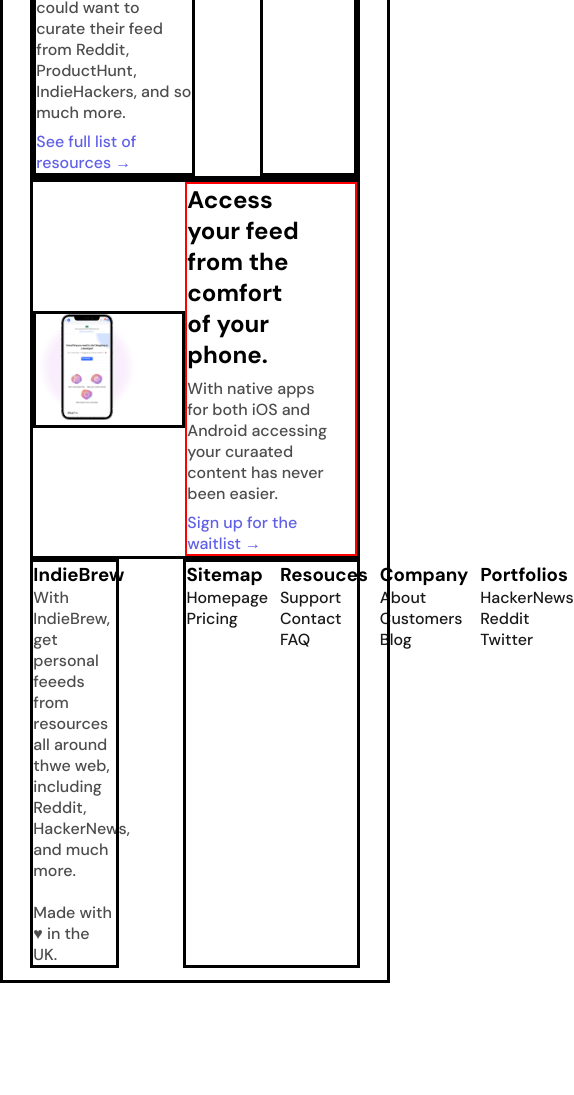
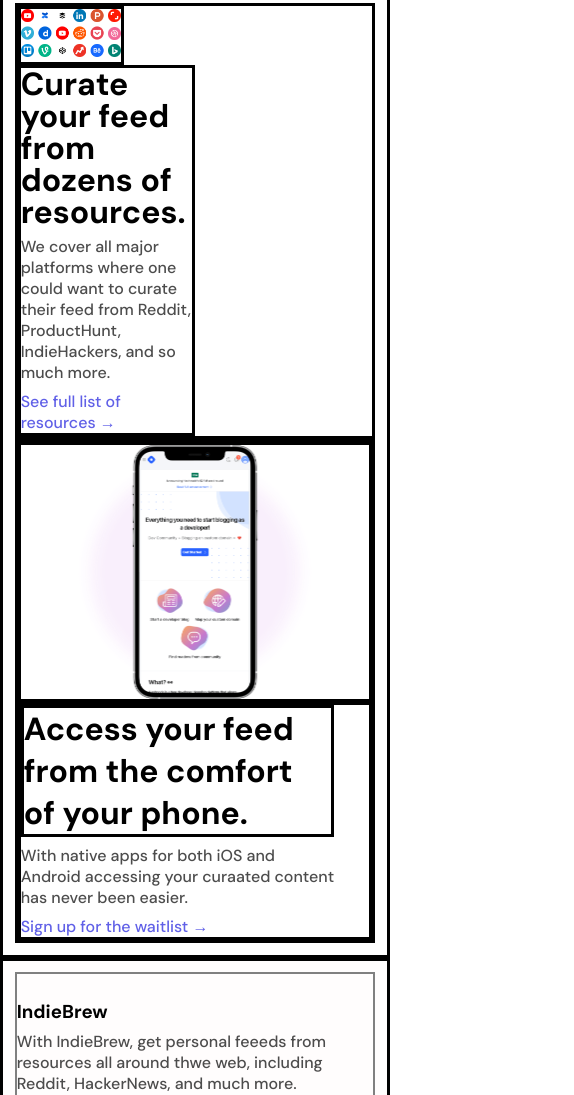
Before and after one commit to sansiil/IndieBrew, a plain HTML site: page ind.html in a window 390 px wide. Shown: the part 905-2000 px from the top of the page, 574 px wide, since content can reach past the window. Before the commit the page ends 1888 px from the top, so only its background shows below. Drawn offline with Linux system fonts and the light colour scheme.

Commit message:
mobile responsive in progress

```diff
--- a/ind.css
+++ b/ind.css
@@ -4,9 +4,15 @@
     box-sizing:border-box;
     font-family: 'DM Sans',sans-serif;
 }
-body{
+main,footer{
     padding:3% 7%;
     border-style: solid;
+}
+/*.one{
+    background-image:linear-gradient(to right,rgba(255, 192, 203,0.99),rgba(255, 192, 203,0.1));
+}*/
+footer,.one{
+    background:rgba(247, 230, 233, 0.1);
 }
 .df{
     display: flex;
@@ -29,9 +35,11 @@ header{
 .topright{
     align-items: center;
 }
+.topright img{
+    display: none;
+}
 nav{
     border-style: solid;
-
 }
 a{
     text-decoration: none;
@@ -39,17 +47,18 @@ a{
     font-weight: 500;
 }
 .topright a{
-    margin-right: 7%;
+    margin-left:14px;
 }
 button{
     background:rgb(96, 96, 231);
     color:white;
-    border:none;
+    border-style:none;
     border-radius: 5px;
     font-weight: 500;
     font-size: 14.8px;
     padding:14px 12px;
     white-space:nowrap;
+    cursor:pointer;
 }
 span{
     opacity: 0.9;
@@ -60,6 +69,7 @@ h1{
 .onemid{
     border-style: solid;
     margin-top: 4%;
+    padding-bottom: 4%;
 }
 .onemid h1{
     font-weight: 700;
@@ -127,7 +137,7 @@ h1{
     max-width:70%;
 }
 .phone figcaption{
-    border:2px red solid;
+    border-style: solid;
 }
 .phone h2{
     font-weight: 700;
@@ -149,3 +159,50 @@ footer{
     border-style: solid;
     width:53.5%;
 }
+footer section h3{
+    margin-bottom: 7px;
+}
+footer a{
+    margin-bottom: 4px;
+}
+@media  (max-width:599px){
+    main,footer{
+        padding:3%;
+        border-style: solid;
+    }
+    .topright a{
+        display:none;
+    }
+    .topright img{
+        display: block;
+    }
+    .onemid,.apps{
+        flex-direction: column-reverse;
+    }
+    .phone,footer{
+        flex-direction: column;
+    }
+    .downright{
+        display: grid;
+        width:100%;
+        grid-template-columns: 1fr 1fr;
+        border:4px red solid;
+        column-gap: 50%;
+        padding:7% 0;
+    }
+    .indiedown{
+        max-width:100%;
+        border:2px grey solid;
+        padding-top: 7%;
+    }
+    .phone h2{
+        font-size: 2em;
+        max-width:90%;
+        border-style: solid;
+    }
+    .phone figure{
+        max-width:100%;
+        display: flex;
+        justify-content: center;
+    }
+}
```
